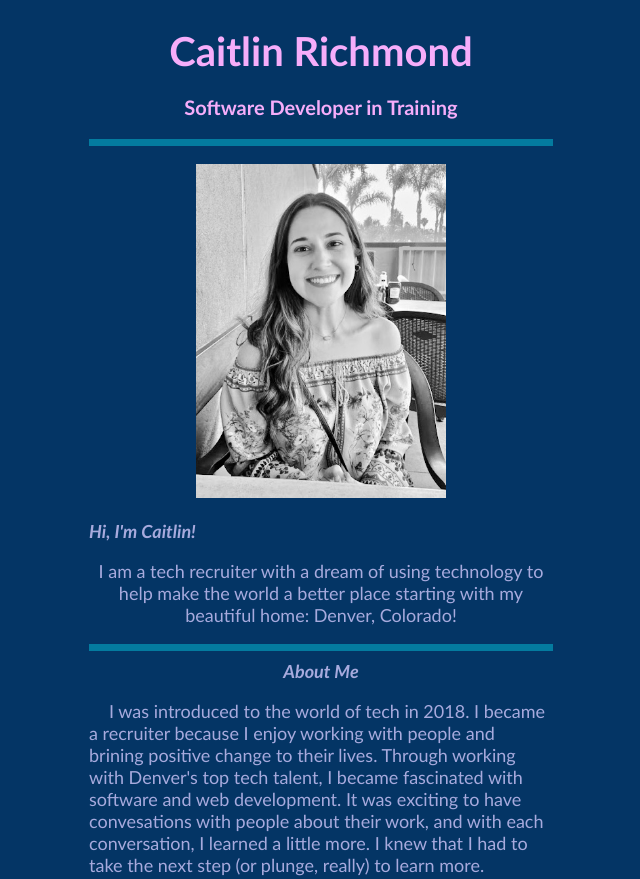
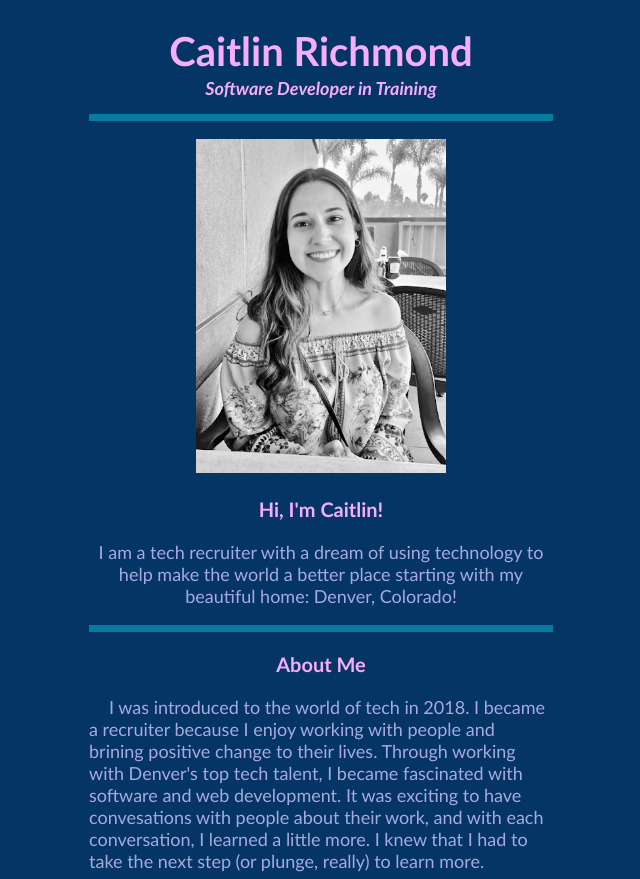
Before and after one commit to caitlinjrichmond/portfolio-webpage, a plain HTML site: page index.html in a window 1280 px wide. Shown: the top 879 px of the page, without its empty margins (319-959 px from the left). Drawn offline with Linux system fonts and the light colour scheme.

Commit message:
Update index.html

```diff
--- a/index.html
+++ b/index.html
@@ -10,7 +10,7 @@
     <div class="big-heading">
     <header>
       <h1>Caitlin Richmond</h1>
-       <h3>Software Developer in Training</h3>
+       <h2>Software Developer in Training</h2>
       </header>
       </div>
     <!-- potentially could put a nav here if the page is long enough for anchor links -->
@@ -22,13 +22,13 @@
         <section>
           <p class="image"><!-- Picture will go here --> <img src="images/portfolio-picture.jpeg" width="250" alt="Picture of Caitlin"/></p>
       <!-- goes underneath picture -->
-          <h2>Hi, I'm Caitlin!</h2>
+          <h3>Hi, I'm Caitlin!</h3>
           <p class="intro-paragraph">I am a tech recruiter with a dream of using technology to help make the world a better place starting with my beautiful home: Denver, Colorado!</p>
         </section>
         </div>
   <hr>
 <!-- About Me Section -->
-      <article><h2 class="about-me">About Me</h2>
+      <article><h3 class="about-me">About Me</h3>
        <!-- the main idea of this section is to give information that describes how I became interested in coding and how I want to use these skills to work with others -->
        <p class="tab">I was introduced to the world of tech in 2018. I became a recruiter because I enjoy working with people and brining positive change to their lives. Through working with Denver's top tech talent, I became fascinated with software and web development. It was exciting to have convesations with people about their work, and with each conversation, I learned a little more. I knew that I had to take the next step (or plunge, really) to learn more.</p>
        <p class="tab">As a student at <a href="https://www.thinkful.com/" target="_blank">Thinkful</a>, I have the opportunity to challenge myself while soaking up knowledge of many new concepts and skills. I hope to one day build websites and applications that increase efficiency in the talent acquisition, mental health, social welfare, and/or political spaces. I look forward to collaborating with other creative, intuitive, and diverse individuals and seeing the solutions we can build together!</p>
@@ -45,7 +45,7 @@
      </article>
   <hr>
      <div><!-- this section is separate from the article and specifically contains contact information -->
-        <h2 class="contact-heading">Contact Me For:</h2>
+        <h3 class="contact-heading">Contact Me For:</h3>
         <ul class="contact-me">
           <li>Networking - Let's Talk Shop!</li>
           <li>Brainstorming Ideas - Let's Get Creative!</li>
```
